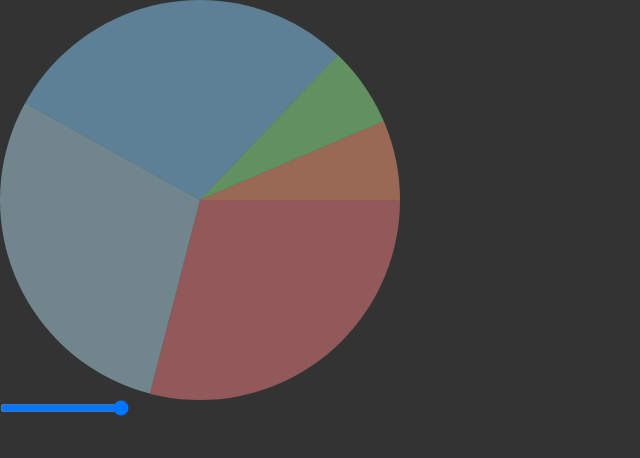
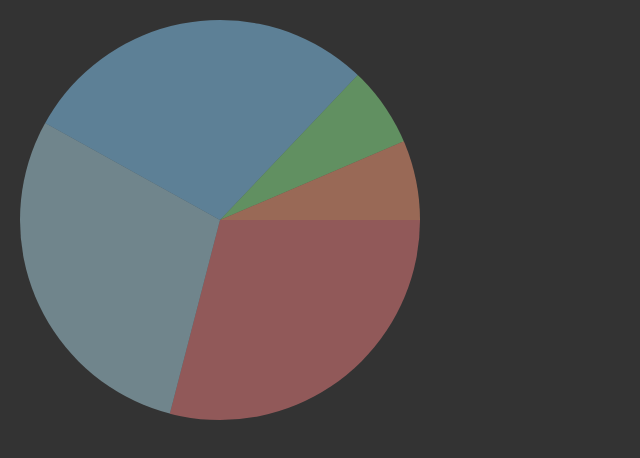
Before and after one commit to Andy-0414/turntable, a Vue app: page / in a window 1280 px wide. Shown: the top 458 px of the page, without its empty margins (0-640 px from the left). Built offline with nearby package versions, Linux system fonts and the light colour scheme.

Commit message:
Update turntable bug fix

```diff
--- a/src/App.vue
+++ b/src/App.vue
@@ -1,6 +1,6 @@
 <template>
 	<div id="app">
-		<router-view />
+		<router-view class="router" />
 	</div>
 </template>
 
@@ -22,4 +22,13 @@ body,
 	width: 100vw;
 	height: 100vh;
 }
+#app{
+	display: flex;
+	justify-content: center;
+	align-items: center;
+}
+.router {
+	width: 100%;
+	height: 100%;
+}
 </style>
--- a/src/components/Turntable.vue
+++ b/src/components/Turntable.vue
@@ -1,5 +1,5 @@
 <template>
-	<div class="turntable">
+	<div class="turntable" :style="{ width: size + 'px', height: size + 'px' }">
 		<div
 			class="fill"
 			v-for="(item, idx) in data"
@@ -12,10 +12,16 @@
 
 <script lang="ts">
 import Vue, { PropType } from "vue";
+import { TurntableItem } from "@/models";
 export default Vue.extend({
 	name: "Turntable",
 	props: {
-		data: Array as PropType<any[]>,
+		data: {
+			type: Array as PropType<TurntableItem[]>,
+			required: true,
+			default: [],
+		},
+		size: { type: Number as PropType<Number>, default: 400 },
 	},
 	methods: {
 		degreesToRadians(degrees: number): number {
@@ -24,18 +30,11 @@ export default Vue.extend({
 		getEndPointBySectorForm(idx: number): number {
 			if (idx == 0)
 				return (this.data[idx].weight / this.getWeightSum) * 360;
-			else {
-				let sum = 0;
-				for (let i = 0; i <= idx; i++) {
-					sum += (this.data[i].weight / this.getWeightSum) * 360;
-				}
-				return sum;
-			}
-			// else
-			// 	return (
-			// 		this.getEndPointBySectorForm(idx - 1) +
-			// 		(this.data[idx].weight / this.getWeightSum) * 360
-			// 	);
+			else
+				return (
+					this.getEndPointBySectorForm(idx - 1) +
+					(this.data[idx].weight / this.getWeightSum) * 360
+				);
 		},
 		getStyleForSectorForm(idx: number): string {
 			let currentAngle =
@@ -43,19 +42,27 @@ export default Vue.extend({
 			let endAngle = this.getEndPointBySectorForm(idx);
 			let startAngle = endAngle - currentAngle;
 			let centerAngle = (startAngle + endAngle) / 2;
+			let quarterStartAngle = (startAngle + centerAngle) / 2;
+			let quarterEndAngle = (endAngle + centerAngle) / 2;
 
 			endAngle = this.degreesToRadians(endAngle);
 			startAngle = this.degreesToRadians(startAngle);
 			centerAngle = this.degreesToRadians(centerAngle);
+			quarterStartAngle = this.degreesToRadians(quarterStartAngle);
+			quarterEndAngle = this.degreesToRadians(quarterEndAngle);
 
 			let x1 = Math.cos(startAngle);
 			let y1 = Math.sin(startAngle);
-			let x2 = Math.cos(centerAngle) * 100;
-			let y2 = Math.sin(centerAngle) * 100;
-			let x3 = Math.cos(endAngle);
-			let y3 = Math.sin(endAngle);
+			let x2 = Math.cos(quarterStartAngle) * 100;
+			let y2 = Math.sin(quarterStartAngle) * 100;
+			let x3 = Math.cos(centerAngle) * 100;
+			let y3 = Math.sin(centerAngle) * 100;
+			let x4 = Math.cos(quarterEndAngle) * 100;
+			let y4 = Math.sin(quarterEndAngle) * 100;
+			let x5 = Math.cos(endAngle);
+			let y5 = Math.sin(endAngle);
 
-			// //dev code
+			//dev code
 			// this.$nextTick(() => {
 			// 	let p1 = document.createElement("p");
 			// 	p1.style.position = "absolute";
@@ -92,17 +99,44 @@ export default Vue.extend({
 			// 	p3.style.color = "white";
 			// 	p3.innerText = idx.toString();
 			// 	this.$el.appendChild(p3);
+
+			// 	let p4 = document.createElement("p");
+			// 	p4.style.position = "absolute";
+			// 	p4.style.zIndex = "100";
+			// 	p4.style.width = "20px";
+			// 	p4.style.height = "10px";
+			// 	p4.style.backgroundColor = "yellow";
+			// 	p4.style.top = 200 + y4 * 200 + "px";
+			// 	p4.style.left = 200 + x4 * 200 + "px";
+			// 	p4.style.color = "white";
+			// 	p4.innerText = idx.toString();
+			// 	this.$el.appendChild(p4);
+
+			// 	let p5 = document.createElement("p");
+			// 	p5.style.position = "absolute";
+			// 	p5.style.zIndex = "100";
+			// 	p5.style.width = "20px";
+			// 	p5.style.height = "10px";
+			// 	p5.style.backgroundColor = "cyan";
+			// 	p5.style.top = 200 + y5 * 200 + "px";
+			// 	p5.style.left = 200 + x5 * 200 + "px";
+			// 	p5.style.color = "white";
+			// 	p5.innerText = idx.toString();
+			// 	this.$el.appendChild(p5);
 			// });
 
-			return `
-			clip-path: polygon(50% 50%, ${50 + x1 * 50}% ${50 + y1 * 50}%, ${50 +
-				x2 * 50}% ${50 + y2 * 50}%, ${50 + x3 * 50}% ${50 +
-				y3 * 50}%);`;
+			return (
+				"clip-path: polygon(50% 50%," +
+				`${50 + x1 * 50}% ${50 + y1 * 50}%,` +
+				`${50 + x2 * 50}% ${50 + y2 * 50}%,` +
+				`${50 + x3 * 50}% ${50 + y3 * 50}%,` +
+				`${50 + x4 * 50}% ${50 + y4 * 50}%,` +
+				`${50 + x5 * 50}% ${50 + y5 * 50}%);`
+			);
 		},
 	},
 	computed: {
 		getWeightSum(): number {
-			console.log(this.data.map((item) => item.weight));
 			return this.data
 				.map((item) => Number(item.weight))
 				.reduce((x, y) => x + y);
@@ -113,19 +147,18 @@ export default Vue.extend({
 
 <style lang="scss" scoped>
 .turntable {
+	position: relative;
 	width: 400px;
 	height: 400px;
-	position: relative;
 	.fill {
 		position: absolute;
 		top: 0;
 		left: 0;
-		width: 400px;
-		height: 400px;
+		width: 100%;
+		height: 100%;
 		border-radius: 50%;
 		background: lightcoral;
 		opacity: 0.5;
-		transition: 0.5s cubic-bezier(0.175, 0.885, 0.32, 1.275);
 
 		&:nth-child(2n) {
 			background-color: lightblue;
--- /dev/null
+++ b/src/models.ts
@@ -0,0 +1,4 @@
+export interface TurntableItem {
+	content: String;
+	weight: number;
+}
--- a/src/views/Home.vue
+++ b/src/views/Home.vue
@@ -1,20 +1,13 @@
 <template>
 	<div class="home">
-		<Turntable :data="items" />
-		<input
-			type="range"
-			min="0"
-			max="90"
-			step="1"
-			v-model="items[0].weight"
-			@change="chkData"
-		/>
+		<Turntable class="home__turntable" :data="items" />
 	</div>
 </template>
 
 <script lang="ts">
 import Vue from "vue";
 import TurntableVue from "../components/Turntable.vue";
+import { TurntableItem } from "../models";
 export default Vue.extend({
 	data() {
 		return {
@@ -39,21 +32,22 @@ export default Vue.extend({
 					content: "집",
 					weight: 20,
 				},
-			],
+			] as TurntableItem[],
 		};
 	},
 	components: {
 		Turntable: TurntableVue,
 	},
-	methods: {
-		chkData() {
-			console.log(this.items);
-		},
-	},
+	methods: {},
 });
 </script>
 
 <style lang="scss" scoped>
 .home {
+	width: 100%;
+	height: 100%;
+	.home__turntable {
+		margin: 20px;
+	}
 }
 </style>
```
